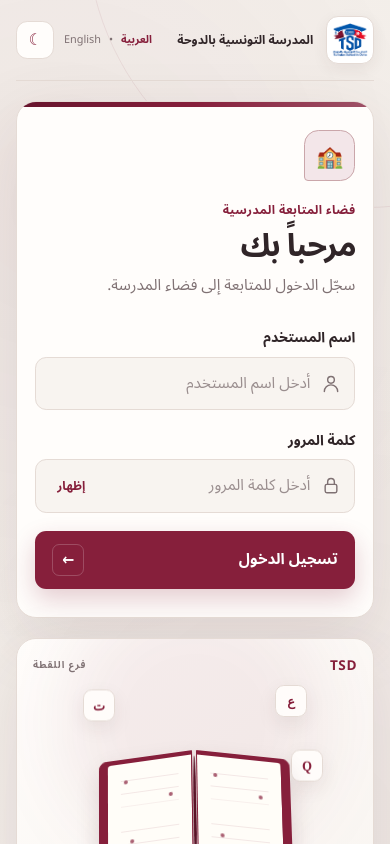
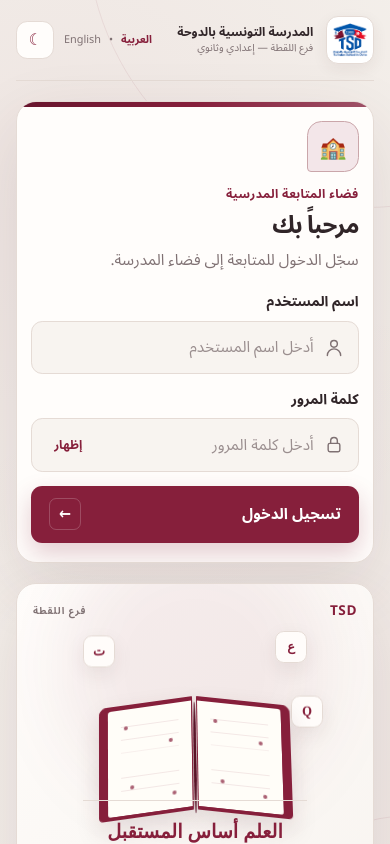
Before and after one commit to Noura-14/tunisian-school-portal, a SvelteKit app: page /login in a window 390 px wide. Shown: the top 844 px of the page. Built offline with nearby package versions, Linux system fonts and the light colour scheme.

Commit message:
Finalize mobile UI and responsive layout

```diff
--- a/src/routes/app/absences/+page.svelte
+++ b/src/routes/app/absences/+page.svelte
@@ -776,10 +776,10 @@
 	.records-sheet-backdrop,.records-sheet-close { display:none; }
 	@media (max-width:760px) {
 		.page-heading { align-items:center; flex-wrap:wrap; gap:.4rem; }
-		.page-heading > div { min-width:0; flex:1 1 9rem; }
-		.page-heading h1 { font-size:1.45rem; }
+		.page-heading > div:not(.absence-header-actions) { min-width:0; flex:1 1 9rem; }
+		.page-heading h1 { font-size:1.25rem; }
 		.page-heading p:last-child { font-size:.85rem; }
-		.absence-header-actions { flex:1 1 100%; justify-content:flex-start; gap:.35rem; min-width:0; }
+		.page-heading > .absence-header-actions { flex:1 1 100%; justify-content:flex-start; gap:.35rem; min-width:0; }
 		.absence-header-actions > button { flex:1 1 0; min-width:0; justify-content:center; }
 		.export-button,.records-button { min-height:2.25rem; gap:.25rem; padding:.32rem .5rem; border-radius:.4rem; font-size:.85rem; white-space:nowrap; }
 		.records-section { display:none; }
--- a/src/routes/app/behaviour/+page.svelte
+++ b/src/routes/app/behaviour/+page.svelte
@@ -2044,4 +2044,23 @@ const studentsByClass = $derived(
 @media(max-width:430px){h1{font-size:1.75rem}.filters{gap:.55rem}.record-list tr{padding:.8rem}.student-dropdown{max-height:50vh}.history-top{align-items:flex-start;flex-direction:column}.history-top time{white-space:normal}.modal-actions button{min-width:0}.add-button,.primary-button,.secondary-button{font-size:1rem}}
 @media(prefers-reduced-motion:reduce){.behaviour-page,.add-button,.primary-button,.secondary-button,.alert-trigger,.alert-popover,.student-option{animation:none;transition:none}}
 @keyframes page-enter{from{opacity:0;transform:translateY(7px)}to{opacity:1;transform:translateY(0)}}
+	@media (max-width:700px) {
+		.page-heading { margin-bottom: 0.75rem; padding: 0.75rem 0.85rem; }
+		.record-list tbody { gap: 0.35rem; }
+		.record-list tr { gap: 0.3rem 0.5rem; padding: 0.55rem; }
+		.record-list td { font-size: 0.9rem; }
+		h1 { font-size: 1.25rem; line-height: 1.3; }
+	}
+	@media (max-width:430px) {
+		h1 { font-size: 1.25rem; }
+	}
+	:global(.application-shell.dark) .alert-trigger.level-1,
+	:global(.application-shell.dark) .popover-level.level-1,
+	:global(.application-shell.dark) .history-number.level-1 { color: #86efac; }
+	:global(.application-shell.dark) .alert-trigger.level-2,
+	:global(.application-shell.dark) .popover-level.level-2,
+	:global(.application-shell.dark) .history-number.level-2 { color: #fcd34d; }
+	:global(.application-shell.dark) .alert-trigger.level-3,
+	:global(.application-shell.dark) .popover-level.level-3,
+	:global(.application-shell.dark) .history-number.level-3 { color: #fca5a5; }
 </style>
--- a/src/routes/app/classes/+page.svelte
+++ b/src/routes/app/classes/+page.svelte
@@ -1007,7 +1007,7 @@ let classes = $state([...classOptions]);
 		}
 
 		h1 {
-			font-size: 1.65rem;
+			font-size: 1.25rem;
 		}
 
 		.heading-description {
@@ -1015,8 +1015,8 @@ let classes = $state([...classOptions]);
 		}
 
 		.summary-card {
-			min-height: 4.5rem;
-			padding: 0.7rem;
+			min-height: 4rem;
+			padding: 0.55rem;
 		}
 
 		.summary-icon {
--- a/src/routes/app/classes/[slug]/+page.svelte
+++ b/src/routes/app/classes/[slug]/+page.svelte
@@ -1885,6 +1885,10 @@ async function setAttendance(studentId, status) {
 	@media (max-width: 760px) {
 		.class-students-page {
 			padding-bottom: 1.25rem;
+		}
+
+		.page-header h1 {
+			font-size: 1.25rem;
 		}
 
 		.page-header {
--- a/src/routes/app/history/+page.svelte
+++ b/src/routes/app/history/+page.svelte
@@ -164,6 +164,7 @@
 
 	@media (max-width: 760px) {
 		.history-page { animation: none; }
+		.page-heading h1 { font-size: 1.25rem; line-height: 1.3; }
 		.filters { display: grid; grid-template-columns: minmax(0, 1fr) auto; align-items: stretch; gap: 0.5rem; padding: 0; border: 0; background: transparent; }
 		.filters .search-field { grid-column: 1 / -1; min-width: 0; }
 		.filters .class-filter { grid-column: 1 / -1; }
@@ -206,7 +207,7 @@
 		tbody td:nth-child(5) { grid-column: 3; grid-row: 2; }
 		tbody td:nth-child(6) { grid-column: 4; grid-row: 2; }
 		tbody td { font-size: 0.88rem; overflow-wrap: anywhere; }
-		.mobile-label { font-size: 0.72rem; }
+		.mobile-label { font-size: 0.75rem; }
 	}
 
 	@media (max-width: 390px) {
--- a/src/routes/login/+page.svelte
+++ b/src/routes/login/+page.svelte
@@ -1455,14 +1455,35 @@
 	}
 
 	@media (max-width: 520px) {
+		.login-header {
+			flex-wrap: wrap;
+			gap: 0.4rem 0.75rem;
+		}
+
+		.brand {
+			min-width: 0;
+			flex: 1 1 12rem;
+		}
+
+		.brand-text {
+			min-width: 0;
+		}
+
 		.brand-text span {
-			display: none;
+			display: block;
+			font-size: 0.65rem;
+			line-height: 1.25;
+			overflow-wrap: anywhere;
 		}
 
 		.brand-text strong {
 			font-size: 0.76rem;
 		}
 
+		.header-controls {
+			gap: 0.4rem;
+		}
+
 		.language-switcher {
 			font-size: 0.68rem;
 		}
@@ -1472,11 +1493,27 @@
 		}
 
 		.card-content {
-			padding: 1.75rem 1.1rem;
+			padding: 1.2rem 0.9rem;
+		}
+
+		.welcome-icon {
+			margin-bottom: 0.75rem;
+		}
+
+		.heading {
+			margin-bottom: 1rem;
+		}
+
+		h1 {
+			font-size: 1.5rem;
+		}
+
+		.login-form {
+			gap: 0.85rem;
 		}
 
 		.education-panel {
-			min-height: 19rem;
+			min-height: 17rem;
 		}
 
 		.visual-footer {
```
Also changed, not shown: src/routes/app/+layout.svelte (+13 -23 lines), src/routes/app/students/+page.svelte (+6 -1 lines).
